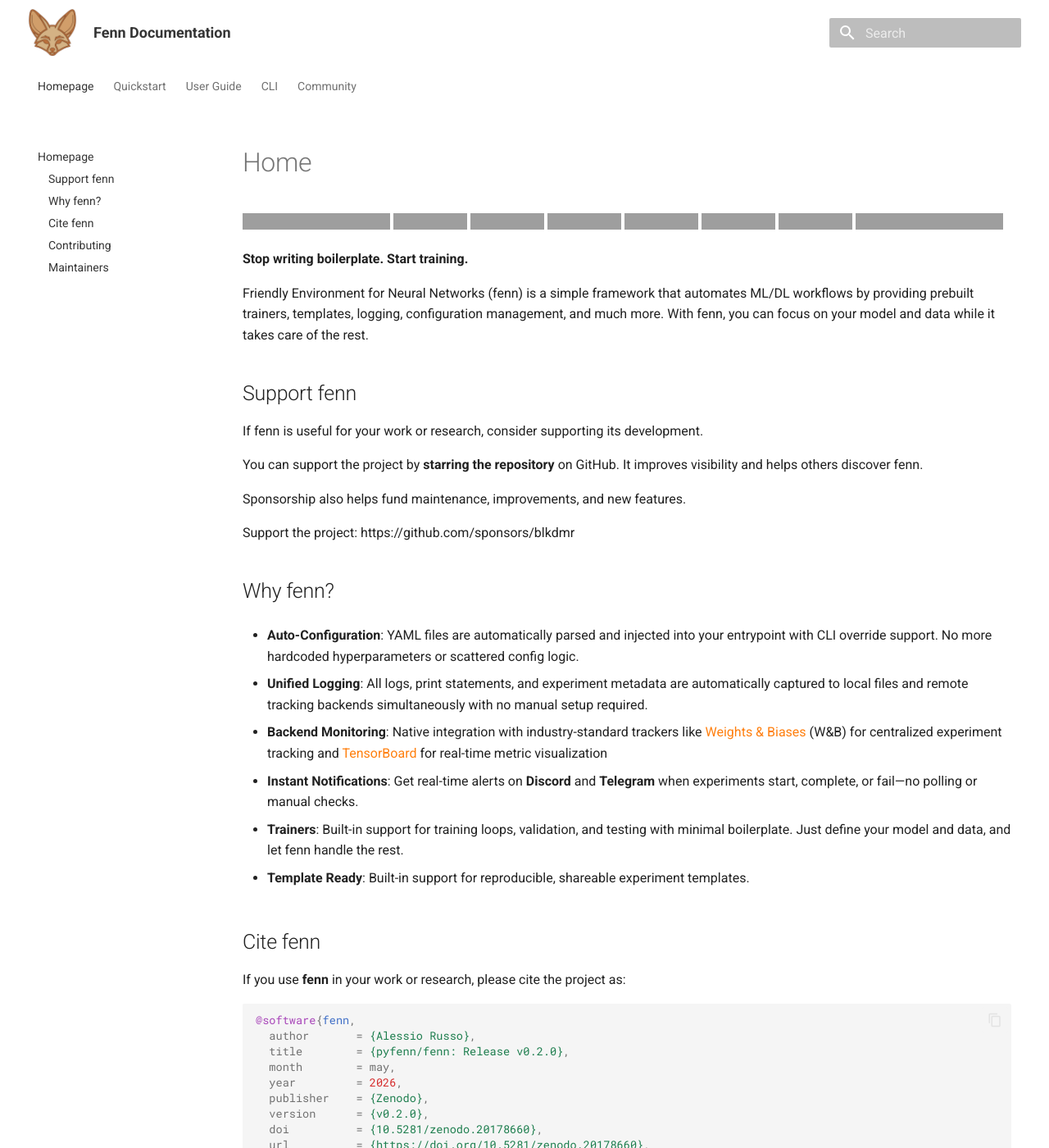
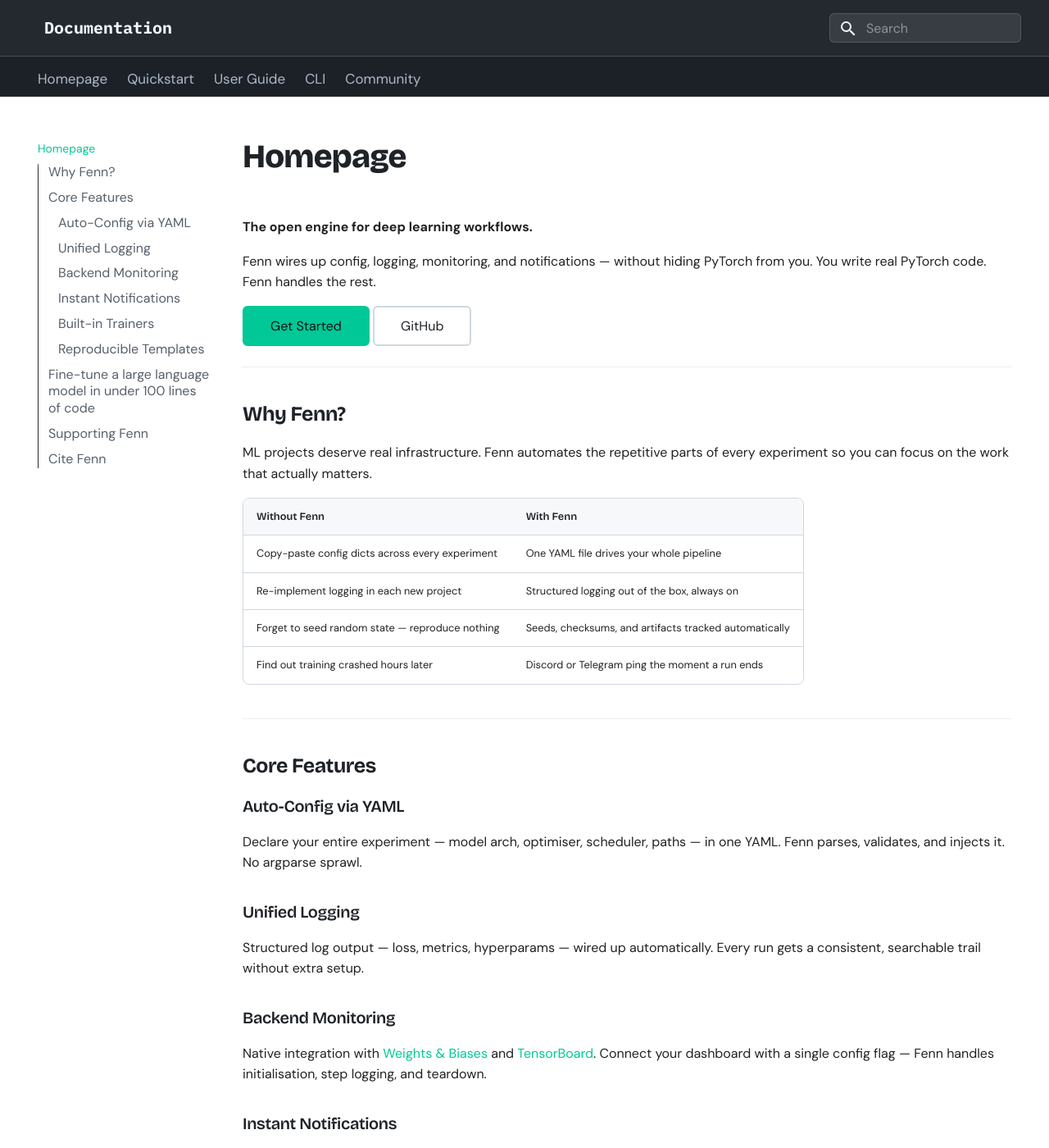
Before and after one commit to pyfenn/docs, an MkDocs documentation site: the page built from src/index.md, in a window 1280 px wide and 1400 px high. Shown: the whole window at 82% size. Built offline with MkDocs 1.6.1 and Material for MkDocs 9.7.7, drawn with Linux system fonts in a browser that asks for light colours; comment, search, counter and statistics services are not loaded; some of the changed text lies outside the part shown; grey boxes are pictures that could not be loaded.

Commit message:
feat: updated docs theme

````diff
--- a/mkdocs.yml
+++ b/mkdocs.yml
@@ -1,11 +1,10 @@
-site_name: Fenn Documentation
+site_name: Documentation
 site_url: https://pyfenn.org/
 site_description: FENN Friendly Environment for Neural Networks
 site_author: PyFenn
 docs_dir: src
 
 theme:
-  logo: images/logo.png
   favicon: images/logo.png
   name: material
   custom_dir: overrides
@@ -16,7 +15,12 @@ theme:
     - navigation.top
     - search.suggest
     - content.code.copy
-    - toc.integrate   # right-hand in-page TOC
+    - toc.integrate
+    - content.code.annotate
+
+  font:
+    text: DM Sans
+    code: IBM Plex Mono
 
   palette:
     scheme: default
@@ -54,9 +58,12 @@ nav:
 
 markdown_extensions:
   - admonition
+  - attr_list
+  - md_in_html
   - toc:
       permalink: true
-  - pymdownx.highlight
+  - pymdownx.highlight:
+      anchor_linenums: true
   - pymdownx.superfences
   - pymdownx.tabbed:
       alternate_style: true
--- a/src/css/extra.css
+++ b/src/css/extra.css
@@ -1,89 +1,315 @@
-/* ---------- PALETTE ----------*/
+@import url('https://fonts.googleapis.com/css2?family=Bricolage+Grotesque:wght@400;600;700;800&display=swap');
+
+/* ── Custom color tokens ──────────────────────────────────── */
 :root {
-  /* Header/sidebar background */
-  --md-primary-color: #353535;
+  --fenn-dark:        #161b22;   /* landing-page surface — header/footer */
+  --fenn-darkest:     #0d1117;   /* landing-page base */
+  --fenn-border:      #30363d;   /* landing-page border (used on dark surfaces) */
+  --fenn-border-lt:   #d0d7de;   /* light border for content area */
+  --fenn-accent:      #00c896;   /* landing-page teal */
+  --fenn-accent-dim:  rgba(0, 200, 150, 0.12);
+  --fenn-text-muted:  #8b949e;
 
-  /* Text/icons on header/sidebar */
-  --md-primary-fg-color: #fff;
-  --md-primary-fg-color--light: #fff;
-  --md-primary-fg-color--dark: #fff;
+  /* Material primary — controls header bg & mobile drawer */
+  --md-primary-fg-color:        #24292f;
+  --md-primary-fg-color--light: rgba(36, 41, 47, 0.54);
+  --md-primary-fg-color--dark:  #1c2128;
+  --md-primary-bg-color:        #f0f6fc;
+  --md-primary-bg-color--light: rgba(240, 246, 252, 0.7);
 
-  /* Background/text pairing helpers */
-  --md-primary-bg-color: #ffffff;
-  --md-primary-bg-color--light: rgba(255, 255, 255, 0.7);
+  /* Material accent */
+  --md-accent-fg-color:              #00c896;
+  --md-accent-fg-color--transparent: rgba(0, 200, 150, 0.12);
+  --md-accent-bg-color:              #00c896;
+  --md-accent-bg-color--light:       rgba(0, 200, 150, 0.12);
 
-  /* Accent */
-  --md-accent-fg-color: #ff7f0e;
-  --md-accent-fg-color--transparent: rgba(255, 127, 14, 0.10);
-  --md-accent-bg-color: #ff7f0e;
-  --md-accent-bg-color--light: rgba(255, 255, 255, 0.7);
-
-  /* Main content text */
-  --md-default-fg-color: #353535;
-  --md-default-fg-color--light: rgba(0, 0, 0, 0.87);
-  --md-default-fg-color--lighter: rgba(0, 0, 0, 0.54);
+  /* Links in content */
+  --md-typeset-a-color: #00c896;
 }
 
-/* ---------- HEADER / NAV / SIDEBAR TEXT ----------*/
-.md-header,
-.md-tabs,
-.md-nav,
-.md-sidebar {
-  color: #353535;
+/* ── Header ───────────────────────────────────────────────── */
+.md-header {
+  background-color: #24292f;
+  box-shadow: none;
+  border-bottom: 1px solid #444c56;
 }
 
-.md-header a,
-.md-tabs a,
-.md-nav a,
-.md-sidebar a,
-.md-ellipsis,
-.md-nav__title,
-.md-nav__link,
-.md-tabs__link {
-  color: #353535 !important;
+.md-header__title {
+  font-family: 'IBM Plex Mono', monospace;
+  font-size: 1rem;
+  font-weight: 500;
+  color: #f0f6fc;
 }
 
-/* ---------- FOOTER ----------*/
+.md-header__button {
+  color: #adbac7;
+}
+.md-header__button:hover {
+  color: #f0f6fc;
+}
+
+/* ── Logo ─────────────────────────────────────────────────── */
+.md-header__button.md-logo,
+.md-nav__title .md-logo,
+.md-nav__title .md-nav__button.md-logo {
+  display: none !important;
+}
+
+/* ── Nav tabs ─────────────────────────────────────────────── */
+.md-tabs {
+  background-color: #1c2128;
+  border-bottom: 1px solid #30363d;
+}
+
+.md-tabs__link {
+  color: #adbac7 !important;
+  opacity: 1;
+  font-size: 0.85rem;
+}
+.md-tabs__link--active,
+.md-tabs__link:hover {
+  color: #f0f6fc !important;
+}
+.md-tabs__link--active {
+  border-bottom: 2px solid var(--fenn-accent);
+}
+
+/* ── Sidebar ──────────────────────────────────────────────── */
+.md-nav__title {
+  color: #6e7781;
+  font-size: 0.68rem;
+  font-weight: 600;
+  letter-spacing: 0.08em;
+  text-transform: uppercase;
+}
+
+.md-nav__link {
+  color: #57606a;
+}
+.md-nav__link:hover {
+  color: #1f2328;
+}
+.md-nav__link--active,
+.md-nav__item--active > .md-nav__link {
+  color: var(--fenn-accent) !important;
+  font-weight: 500;
+}
+
+/* ── Search ───────────────────────────────────────────────── */
+.md-search__form {
+  background-color: rgba(230, 237, 243, 0.1);
+  border: 1px solid rgba(230, 237, 243, 0.15);
+  border-radius: 6px;
+}
+.md-search__form:focus-within {
+  background-color: #ffffff;
+  border-color: var(--fenn-accent);
+  box-shadow: 0 0 0 3px var(--fenn-accent-dim);
+}
+.md-search__input {
+  color: #1f2328;
+}
+.md-search__input::placeholder {
+  color: #8b949e;
+}
+
+/* ── Typography ───────────────────────────────────────────── */
+.md-typeset h1,
+.md-typeset h2,
+.md-typeset h3,
+.md-typeset h4 {
+  font-family: 'Bricolage Grotesque', 'DM Sans', sans-serif;
+  letter-spacing: -0.02em;
+  color: #1f2328;
+}
+
+.md-typeset h1 {
+  font-weight: 800;
+  font-size: 2rem;
+  line-height: 1.15;
+}
+
+.md-typeset h2 {
+  font-weight: 700;
+}
+
+.md-typeset h3 {
+  font-weight: 600;
+}
+
+.md-typeset a {
+  color: var(--fenn-accent);
+  text-decoration: none;
+  transition: opacity 0.15s;
+}
+.md-typeset a:hover {
+  opacity: 0.75;
+  color: var(--fenn-accent);
+}
+
+/* ── Code ─────────────────────────────────────────────────── */
+
+/* inline code */
+.md-typeset code {
+  background-color: #f6f8fa;
+  border: 1px solid var(--fenn-border-lt);
+  border-radius: 4px;
+  color: #1f2328;
+  font-size: 0.82em;
+  padding: 0.1em 0.4em;
+}
+
+/* fenced block: the wrapper carries the visual chrome */
+.md-typeset .highlight {
+  background-color: #f6f8fa;
+  border: 1px solid var(--fenn-border-lt);
+  border-radius: 8px;
+  overflow: hidden;
+  margin: 1em 0;
+}
+
+/* the pre carries the actual padding so code never touches the borders */
+.md-typeset .highlight > pre,
+.md-typeset .highlighttable .highlight > pre {
+  background: transparent;
+  border: none;
+  border-radius: 0;
+  margin: 0;
+  padding: 0.85rem 1.1rem;
+}
+
+.md-typeset .highlight code {
+  background: transparent;
+  border: none;
+  padding: 0;
+  font-size: 0.85em;
+}
+
+/* copy button — keep it on-theme */
+.md-clipboard {
+  color: #8b949e;
+}
+.md-clipboard:hover {
+  color: var(--fenn-accent);
+}
+
+/* standalone pre (no .highlight wrapper) */
+.md-typeset > pre {
+  background-color: #f6f8fa;
+  border: 1px solid var(--fenn-border-lt);
+  border-radius: 8px;
+  overflow: hidden;
+  padding: 0.85rem 1.1rem;
+}
+
+/* ── Tables ───────────────────────────────────────────────── */
+.md-typeset table:not([class]) {
+  border: 1px solid var(--fenn-border-lt);
+  border-radius: 8px;
+  overflow: hidden;
+}
+.md-typeset table:not([class]) th {
+  background-color: #f6f8fa;
+  color: #1f2328;
+  font-family: 'Bricolage Grotesque', sans-serif;
+  font-weight: 600;
+  border-color: var(--fenn-border-lt);
+}
+.md-typeset table:not([class]) td {
+  border-color: var(--fenn-border-lt);
+}
+.md-typeset table:not([class]) tr:hover {
+  background-color: rgba(0, 200, 150, 0.04);
+}
+
+/* ── Admonitions ──────────────────────────────────────────── */
+.md-typeset .admonition,
+.md-typeset details {
+  border-left-color: var(--fenn-accent);
+  border-radius: 0 8px 8px 0;
+}
+.md-typeset .admonition-title,
+.md-typeset summary {
+  background-color: var(--fenn-accent-dim);
+  color: #1f2328;
+  font-weight: 600;
+}
+.md-typeset .admonition-title::before,
+.md-typeset summary::before {
+  color: var(--fenn-accent);
+}
+
+/* ── TOC (right sidebar) ──────────────────────────────────── */
+.md-nav--secondary .md-nav__link {
+  font-size: 0.8rem;
+}
+.md-nav--secondary .md-nav__link--active {
+  color: var(--fenn-accent) !important;
+}
+
+/* ── Footer ───────────────────────────────────────────────── */
 [data-md-color-scheme="default"] {
-  --md-footer-bg-color: #353535;
-  --md-footer-bg-color--dark: #353535;
-  --md-footer-fg-color: #ffffff;
-  --md-footer-fg-color--light: rgba(255, 255, 255, 0.75);
-  --md-footer-fg-color--lighter: rgba(255, 255, 255, 0.45);
+  --md-footer-bg-color:        var(--fenn-darkest);
+  --md-footer-bg-color--dark:  var(--fenn-darkest);
+  --md-footer-fg-color:        #e6edf3;
+  --md-footer-fg-color--light: #8b949e;
+  --md-footer-fg-color--lighter: #484f58;
+}
+
+.md-footer {
+  border-top: 1px solid var(--fenn-border);
 }
 
 .md-footer a {
-  color: var(--md-accent-fg-color);
+  color: var(--fenn-accent);
 }
 
-/* ----- Logo ---------*/
-.md-header__button.md-logo {
-  padding: 0;
-  margin: 0;
+/* ── Buttons ──────────────────────────────────────────────── */
+.md-typeset .md-button {
+  border-radius: 6px;
+  font-weight: 500;
+  transition: background-color 0.15s, color 0.15s, border-color 0.15s;
 }
 
-.md-header__button.md-logo img,
-.md-header__button.md-logo svg {
-  height: auto;
-  width: 3rem;
+/* outline / secondary */
+.md-typeset .md-button:not(.md-button--primary) {
+  background-color: transparent;
+  border-color: var(--fenn-border-lt);
+  color: #1f2328;
+}
+.md-typeset .md-button:not(.md-button--primary):hover,
+.md-typeset .md-button:not(.md-button--primary):focus {
+  background-color: transparent;
+  border-color: var(--fenn-accent);
+  color: var(--fenn-accent);
 }
 
-.md-content a {
-  color: #ff7f0e;
+/* filled / primary */
+.md-typeset .md-button--primary {
+  background-color: var(--fenn-accent);
+  border-color: var(--fenn-accent);
+  color: #0d1117;
+}
+.md-typeset .md-button--primary:hover,
+.md-typeset .md-button--primary:focus {
+  background-color: #00a87e;
+  border-color: #00a87e;
+  color: #0d1117;
 }
 
-
-.md-content a:hover {
-  color: #ec7206;
-}
-
-/* ----- Top header ---------*/
+/* ── Content layout ───────────────────────────────────────── */
 .md-header__inner {
   padding-top: 0.5rem;
   padding-bottom: 0.5rem;
 }
 
-/*------------- Bottom spacing -----------------*/
+/* center the article column — toc.integrate removes the right sidebar,
+   so without a cap the content sprawls across the freed space */
+.md-content {
+  max-width: 56rem;
+  margin: 0 auto;
+}
+
 article.md-content__inner {
   margin-bottom: 2rem !important;
   padding-bottom: 2rem !important;
--- a/src/index.md
+++ b/src/index.md
@@ -1,40 +1,162 @@
 <script async src="https://scripts.simpleanalyticscdn.com/latest.js"></script>
 
-# Home
+# Homepage
 
-[![DOI](https://zenodo.org/badge/1098344896.svg)](https://doi.org/10.5281/zenodo.20178659)![GitHub stars](https://img.shields.io/github/stars/blkdmr/fenn?style=social) ![GitHub forks](https://img.shields.io/github/forks/blkdmr/fenn?style=social) [![Codacy Badge](https://app.codacy.com/project/badge/Grade/261c40f69583462baa200aee959bcc8f)](https://app.codacy.com/gh/blkdmr/fenn/dashboard?utm_source=gh&utm_medium=referral&utm_content=&utm_campaign=Badge_grade) [![codecov](https://codecov.io/gh/pyfenn/fenn/graph/badge.svg?token=7RTTZ1SFMM)](https://codecov.io/gh/pyfenn/fenn)
-![PyPI version](https://img.shields.io/pypi/v/fenn) ![License](https://img.shields.io/github/license/blkdmr/fenn) [![PyPI Downloads](https://img.shields.io/pypi/dm/fenn.svg?label=downloads&logo=pypi&color=blue)](https://pypi.org/project/fenn/) [![Discord Server](https://img.shields.io/badge/Discord-PyFenn-5865F2?logo=discord&logoColor=white)](https://discord.com/invite/6v9xtJxvN7)[![Sponsor](https://img.shields.io/badge/sponsor-GitHub-pink)](https://github.com/sponsors/blkdmr)
+**The open engine for deep learning workflows.**
 
-**Stop writing boilerplate. Start training.**
+Fenn wires up config, logging, monitoring, and notifications — without hiding PyTorch from you. You write real PyTorch code. Fenn handles the rest.
 
-Friendly Environment for Neural Networks (fenn) is a simple framework that automates ML/DL workflows by providing prebuilt trainers, templates, logging, configuration management, and much more. With fenn, you can focus on your model and data while it takes care of the rest.
+[Get Started](content/quickstart.md){ .md-button .md-button--primary }
+[GitHub](https://github.com/pyfenn/fenn){ .md-button }
 
-## Support fenn
+---
+
+## Why Fenn?
+
+ML projects deserve real infrastructure. Fenn automates the repetitive parts of every experiment so you can focus on the work that actually matters.
+
+| Without Fenn | With Fenn |
+|---|---|
+| Copy-paste config dicts across every experiment | One YAML file drives your whole pipeline |
+| Re-implement logging in each new project | Structured logging out of the box, always on |
+| Forget to seed random state — reproduce nothing | Seeds, checksums, and artifacts tracked automatically |
+| Find out training crashed hours later | Discord or Telegram ping the moment a run ends |
+
+---
+
+## Core Features
+
+### Auto-Config via YAML
+
+Declare your entire experiment — model arch, optimiser, scheduler, paths — in one YAML. Fenn parses, validates, and injects it. No argparse sprawl.
+
+### Unified Logging
+
+Structured log output — loss, metrics, hyperparams — wired up automatically. Every run gets a consistent, searchable trail without extra setup.
+
+### Backend Monitoring
+
+Native integration with [Weights & Biases](https://wandb.ai/) and [TensorBoard](https://www.tensorflow.org/tensorboard). Connect your dashboard with a single config flag — Fenn handles initialisation, step logging, and teardown.
+
+### Instant Notifications
+
+Get notified the moment your run finishes, fails, or hits a new best metric. Real-time alerts on **Discord** and **Telegram** with no polling or manual checks.
+
+### Built-in Trainers
+
+Classification, regression, segmentation — Fenn ships battle-tested trainer loops so you can focus on architecture and data, not training boilerplate.
+
+### Reproducible Templates
+
+Start any new project from a versioned, opinionated template. Seeds, environments, and artifact paths are locked in from the first commit.
+
+---
+
+## Fine-tune a large language model in under 100 lines of code
+
+**Install**
+
+```bash
+pip install fenn fenn[transformers] datasets
+```
+
+**Create a config**
+
+```yaml
+# fenn.yaml
+project: lora-seq-cls
+
+general:
+  device: cuda
+
+model:
+  name: distilbert-base-uncased
+  num_labels: 2
+  max_length: 128
+
+train:
+  seed: 42
+  epochs: 3
+  lr: 2e-4
+  batch: 16
+
+lora:
+  r: 8
+  alpha: 16
+  dropout: 0.1
+```
+
+**Fine-tune**
+
+```python
+from fenn import Fenn
+from fenn.nn.trainers import LoRATrainer
+import torch.optim as optim
+from torch.utils.data import DataLoader
+from transformers import AutoModelForSequenceClassification, AutoTokenizer
+from datasets import load_dataset
+from sklearn.metrics import accuracy_score
+
+app = Fenn()
+
+@app.entrypoint
+def main(args):
+    raw = load_dataset('sst2')
+    tokenizer = AutoTokenizer.from_pretrained(args['model']['name'])
+    # ... build SentimentDataset and DataLoaders ...
+
+    model = AutoModelForSequenceClassification.from_pretrained(
+        args['model']['name'], num_labels=args['model']['num_labels']
+    )
+    optimizer = optim.AdamW(
+        model.parameters(), lr=float(args['train']['lr'])
+    )
+    trainer = LoRATrainer(
+        model=model, optim=optimizer, task_type='SEQ_CLS',
+        r=args['lora']['r'], lora_alpha=args['lora']['alpha'],
+        lora_dropout=float(args['lora']['dropout']),
+        target_modules=['q_lin', 'v_lin'],
+        device=args['general']['device'],
+    )
+    trainer.fit(train_loader, epochs=args['train']['epochs'])
+    predictions = trainer.predict(test_loader)
+    print(f'Accuracy: {accuracy_score(test_labels, predictions):.4f}')
+
+if __name__ == '__main__':
+    app.run()
+```
+
+**Launch**
+
+```bash
+python main.py
+```
+
+Or pull a ready-made template directly:
+
+```bash
+fenn pull lora-cls
+```
+
+See the full [Quickstart guide](content/quickstart.md) for a complete walkthrough.
+
+---
+
+## Supporting Fenn
 
 If fenn is useful for your work or research, consider supporting its development.
 
-You can support the project by **starring the repository** on GitHub. It improves visibility and helps others discover fenn.
+**Star the repository** on GitHub — it improves visibility and helps others discover the project.
 
-Sponsorship also helps fund maintenance, improvements, and new features.
+Sponsorship funds maintenance, improvements, and new features
 
-Support the project:
-https://github.com/sponsors/blkdmr
+[Become a sponsor](https://github.com/sponsors/blkdmr){ .md-button .md-button--primary }
 
-## Why fenn?
+Join the community on [Discord](https://discord.com/invite/6v9xtJxvN7) to discuss ideas, ask questions, and get started.
 
-- **Auto-Configuration**: YAML files are automatically parsed and injected into your entrypoint with CLI override support. No more hardcoded hyperparameters or scattered config logic.
+---
 
-- **Unified Logging**: All logs, print statements, and experiment metadata are automatically captured to local files and remote tracking backends simultaneously with no manual setup required.
-
-- **Backend Monitoring**: Native integration with industry-standard trackers like [Weights & Biases](https://wandb.ai/) (W&B) for centralized experiment tracking and [TensorBoard](https://www.tensorflow.org/tensorboard) for real-time metric visualization
-
-- **Instant Notifications**: Get real-time alerts on **Discord** and **Telegram** when experiments start, complete, or fail—no polling or manual checks.
-
-- **Trainers**: Built-in support for training loops, validation, and testing with minimal boilerplate. Just define your model and data, and let fenn handle the rest.
-
-- **Template Ready**: Built-in support for reproducible, shareable experiment templates.
-
-## Cite fenn
+## Cite Fenn
 
 If you use **fenn** in your work or research, please cite the project as:
 
@@ -50,31 +172,3 @@ If you use **fenn** in your work or research, please cite the project as:
   url          = {https://doi.org/10.5281/zenodo.20178660},
 }
 ```
-
-## Contributing
-
-Contributions are welcome!
-
-Interested in contributing? Join the community on [Discord](https://discord.com/invite/6v9xtJxvN7).
-
-We can then discuss a possible contribution together, answer any questions, and help you get started!
-
-**Please consult our CONTRIBUTING.md and CODE_OF_CONDUCT.md before opening a pull request.**
-
-## Maintainers
-
-The development and long-term direction of **fenn** is guided by the following maintainers:
-
-| Maintainer | Role |
-|------------|------|
-| [@blkdmr](https://github.com/blkdmr) | Creator & Project Administrator |
-| [@giuliaOddi](https://github.com/giuliaOddi) | Project Administrator |
-| [@franciscolima05](https://github.com/franciscolima05) | Core Maintainer |
-
-Maintainers oversee the project roadmap, review pull requests, coordinate releases, and ensure the long-term stability and quality of the framework.
-
-Thank you for supporting the project
-
-<a href="https://www.netlify.com">
-  <img src="https://www.netlify.com/assets/badges/netlify-badge-light.svg" alt="Deploys by Netlify" />
-</a>
````
Also changed, not shown: src/images/banner.png (deleted), src/images/logo-background.png (added), src/images/logo.png, src/images/logo.svg.
